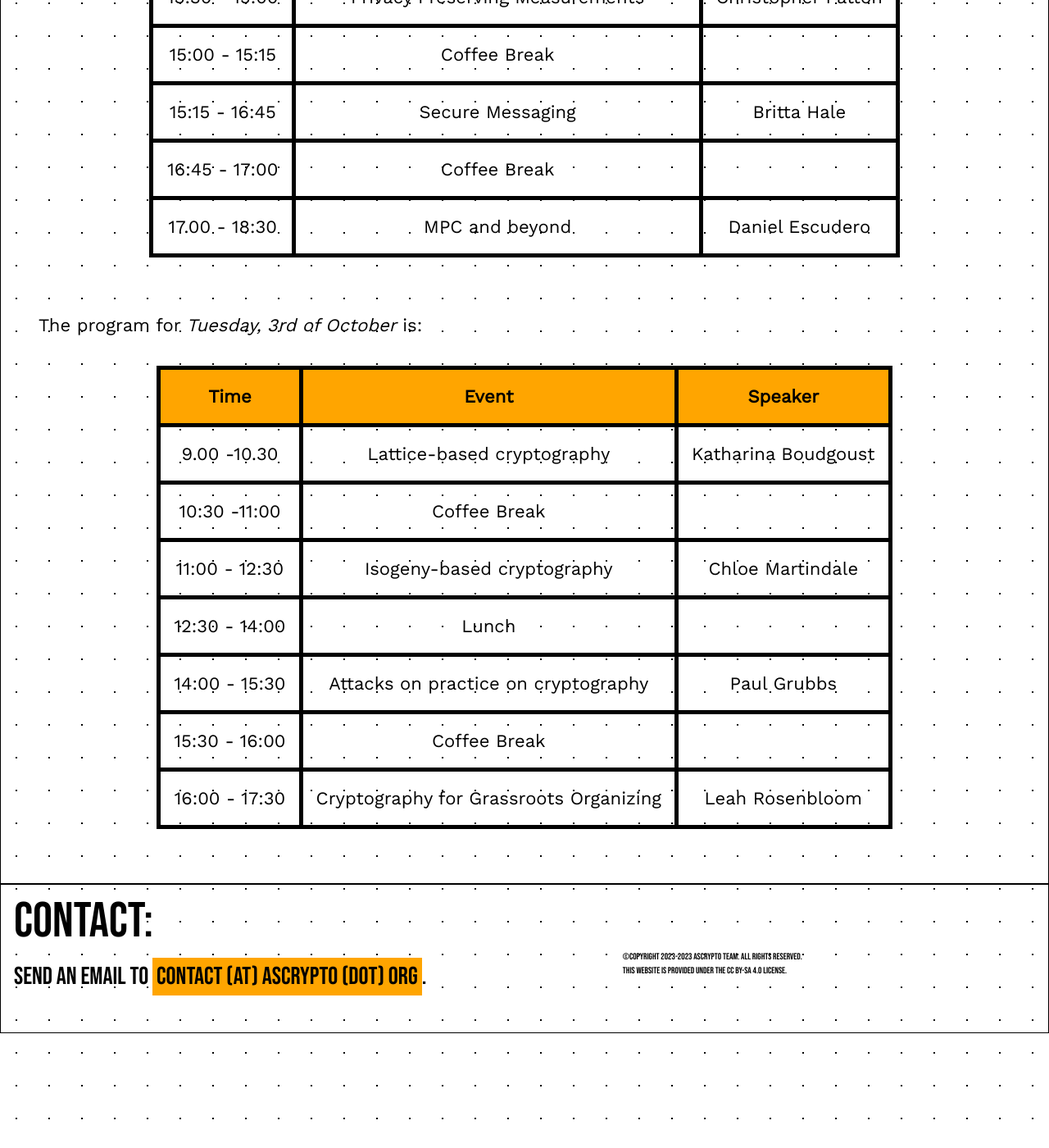
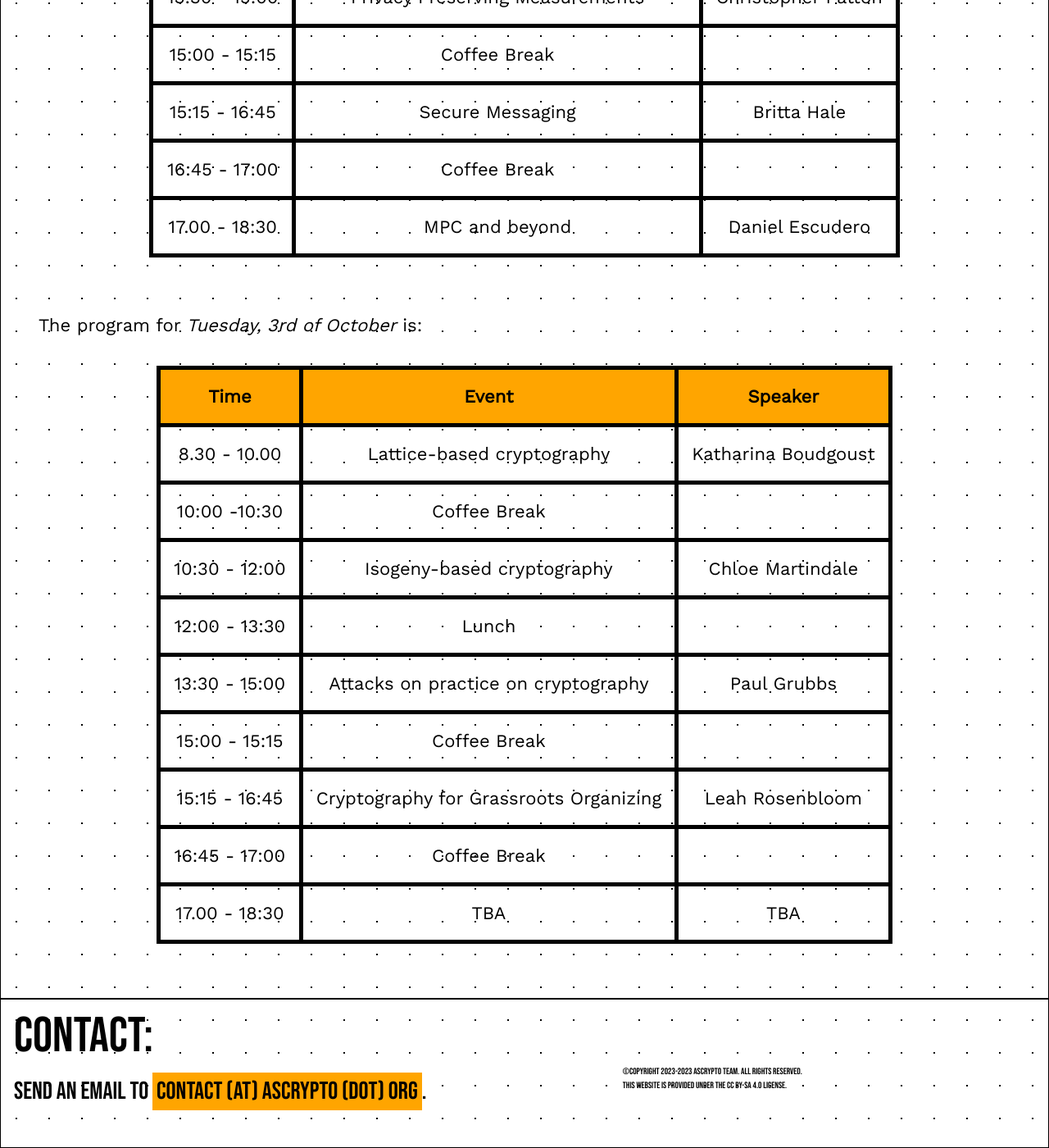
Before and after one commit to claucece/ascrypto, a Jekyll site: the page built from 2023.html, in a window 1280 px wide and 1400 px high, scrolled down 1296 px. Shown: the whole window at 82% size. Built offline with Jekyll 4.4.1, drawn with Linux system fonts in a browser that asks for light colours.

Commit message:
Change 2

```diff
--- a/2023.html
+++ b/2023.html
@@ -98,39 +98,49 @@ tags: menu
         <th>Speaker</th>
     </tr>
     <tr>
-        <td>9.00 -10.30</td>
+        <td>8.30 - 10.00</td>
         <td>Lattice-based cryptography</td>
         <td>Katharina Boudgoust</td>
     </tr>
     <tr>
-        <td>10:30 -11:00</td>
+        <td>10:00 -10:30</td>
 				<td>Coffee Break</td>
 				<td></td>
     </tr>
-        <td>11:00 - 12:30</td>
+        <td>10:30 - 12:00</td>
         <td>Isogeny-based cryptography</td>
         <td>Chloe Martindale</td>
     <tr>
     </tr>
     <tr>
-        <td>12:30 - 14:00</td>
+        <td>12:00 - 13:30</td>
 				<td>Lunch</td>
 				<td></td>
     </tr>
     <tr>
-        <td>14:00 - 15:30</td>
+        <td>13:30 - 15:00</td>
         <td>Attacks on practice on cryptography</td>
         <td>Paul Grubbs</td>
     </tr>
     <tr>
-        <td>15:30 - 16:00</td>
+        <td>15:00 - 15:15</td>
 				<td>Coffee Break</td>
 				<td></td>
     </tr>
     <tr>
-        <td>16:00 - 17:30</td>
+        <td>15:15 - 16:45</td>
         <td>Cryptography for Grassroots Organizing</td>
         <td>Leah Rosenbloom</td>
+    </tr>
+    <tr>
+        <td>16:45 - 17:00</td>
+				<td>Coffee Break</td>
+				<td></td>
+    </tr>
+    <tr>
+        <td>17.00 - 18:30</td>
+        <td>TBA</td>
+        <td>TBA</td>
     </tr>
 </table>
 </center>
```
